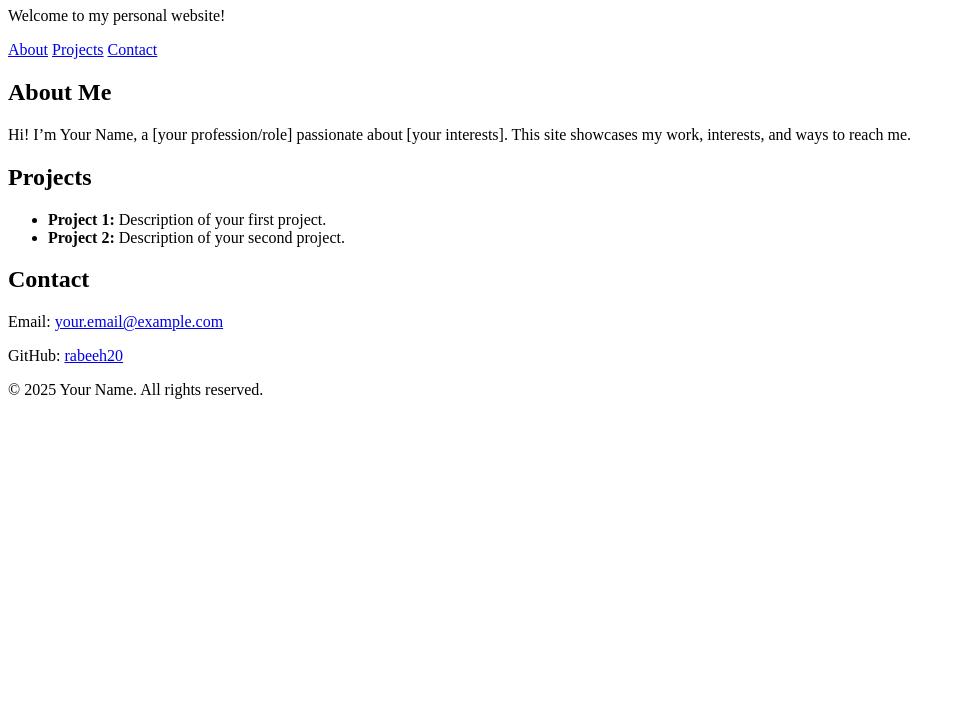
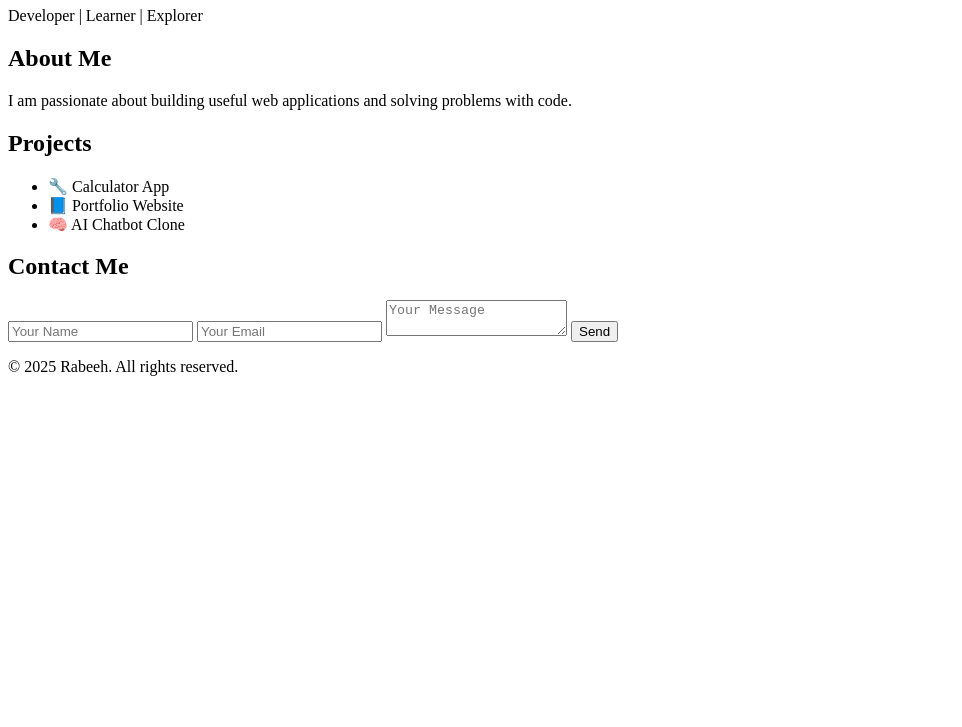
Before and after one commit to rabeeh20/catering, a plain HTML site: page personal-website_index.html in a window 1280 px wide. Shown: the part 73-800 px from the top of the page, without its empty margins (0-962 px from the left). Drawn offline with Linux system fonts and the light colour scheme.

Commit message:
Update personal-website_index.html

```diff
--- a/personal-website_index.html
+++ b/personal-website_index.html
@@ -1,49 +1,45 @@
 <!DOCTYPE html>
 <html lang="en">
 <head>
-    <meta charset="UTF-8">
-    <title>Your Name - Personal Website</title>
-    <meta name="viewport" content="width=device-width, initial-scale=1">
-    <link rel="stylesheet" href="style.css">
+  <meta charset="UTF-8" />
+  <meta name="viewport" content="width=device-width, initial-scale=1.0" />
+  <title>My Personal Website</title>
+  <link rel="stylesheet" href="style.css" />
 </head>
 <body>
   <header>
-        <h1>Your Name</h1>
-        <p>Welcome to my personal website!</p>
-        <nav>
-            <a href="#about">About</a>
-            <a href="#projects">Projects</a>
-            <a href="#contact">Contact</a>
-        </nav>
+    <h1>Hi, I'm Rabeeh</h1>
+    <p>Developer | Learner | Explorer</p>
   </header>
-    <main>
+
   <section id="about">
     <h2>About Me</h2>
-            <p>
-                Hi! I’m Your Name, a [your profession/role] passionate about [your interests].
-                This site showcases my work, interests, and ways to reach me.
-            </p>
+    <p>I am passionate about building useful web applications and solving problems with code.</p>
   </section>
-        <section id="projects">
+
+  <section id="portfolio">
     <h2>Projects</h2>
     <ul>
-                <li><strong>Project 1:</strong> Description of your first project.</li>
-                <li><strong>Project 2:</strong> Description of your second project.</li>
-                <!-- Add more projects as needed -->
+      <li>🔧 Calculator App</li>
+      <li>📘 Portfolio Website</li>
+      <li>🧠 AI Chatbot Clone</li>
     </ul>
   </section>
+
   <section id="contact">
-            <h2>Contact</h2>
-            <p>
-                Email: <a href="mailto:your.email@example.com">your.email@example.com</a>
-            </p>
-            <p>
-                GitHub: <a href="https://github.com/rabeeh20" target="_blank">rabeeh20</a>
-            </p>
+    <h2>Contact Me</h2>
+    <form onsubmit="return handleSubmit(event)">
+      <input type="text" placeholder="Your Name" required />
+      <input type="email" placeholder="Your Email" required />
+      <textarea placeholder="Your Message" required></textarea>
+      <button type="submit">Send</button>
+    </form>
   </section>
-    </main>
+
   <footer>
-        <p>&copy; 2025 Your Name. All rights reserved.</p>
+    <p>© 2025 Rabeeh. All rights reserved.</p>
   </footer>
+
+  <script src="script.js"></script>
 </body>
 </html>
```
Lines whose indentation alone changed are shown as unchanged.
